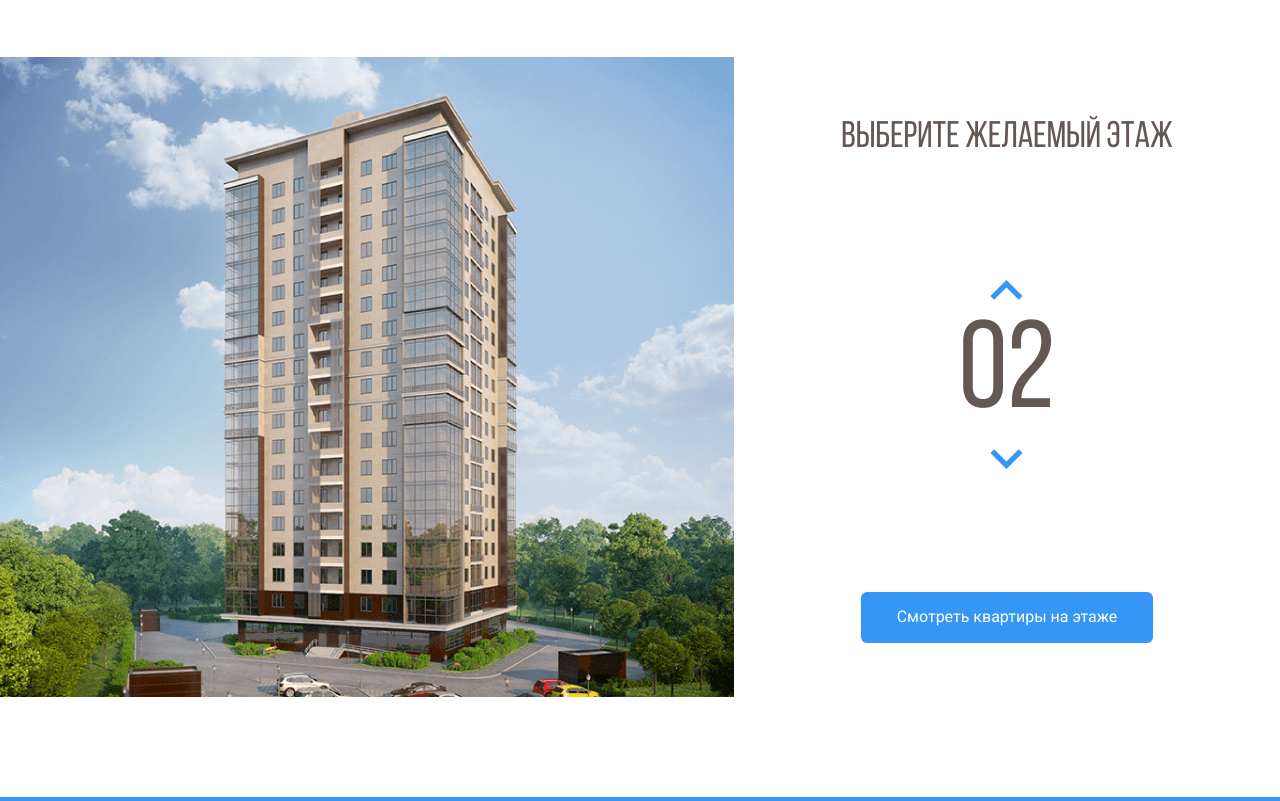
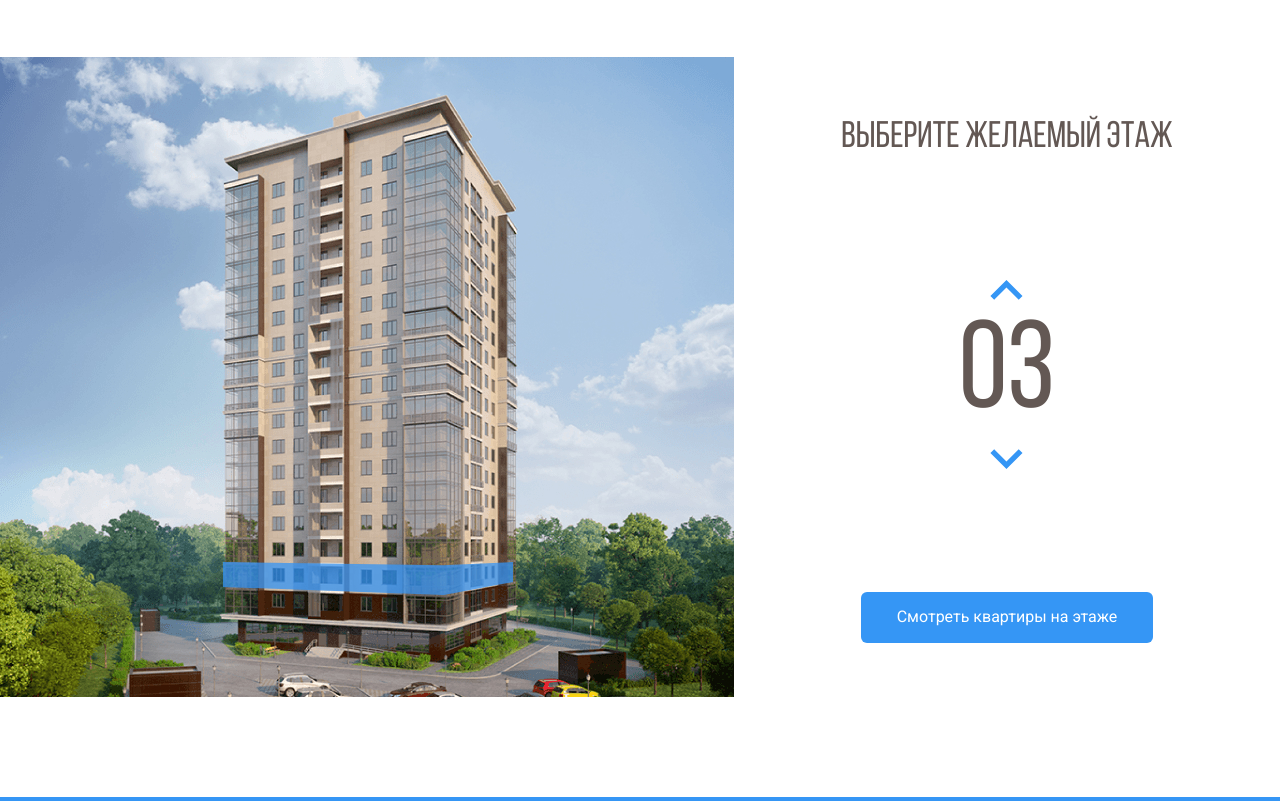
Before and after one commit to veeuuron/Melody, a plain HTML site: page Index.html in a window 1280 px wide. Both pictures are taken after a click on the button 1006 px from the left and 360 px from the top of the page. Shown: the part 69-870 px from the top of the page. Drawn offline with nearby package versions, Linux system fonts and the light colour scheme.

Commit message:
Счетчик + визуал этажей

```diff
--- a/Index.html
+++ b/Index.html
@@ -53,23 +53,23 @@
         </pattern>
         <image id="image0" width="740" height="640" xlink:href="img/home.jpg"/>
         </defs>
-        <path d="M222 531L442.8 539L512 525.3V547L443.5 566.7L222 555.7V531Z" fill="#3595F6" fill-opacity="0.75"/>
-        <path d="M223 530V505L443.3 508.3L513 505V525L443.7 538L223 530Z" fill="#3595F6" fill-opacity="0.75"/>
-        <path d="M223 504V479H444H513V502L445 509L223 504Z" fill="#3595F6" fill-opacity="0.75"/>
-        <path d="M223 480V455L444.3 451.3L512 458V480H444" fill="#3595F6" fill-opacity="0.75"/>
-        <path d="M223 454V428L444.5 424.7L513 435.7V457L444 450.3L223 454Z" fill="#3595F6" fill-opacity="0.75"/>
-        <path d="M222 427V403.3L443 391L514 414V435.3L443 423L222 427Z" fill="#3595F6" fill-opacity="0.75"/>
-        <path d="M222 405V380L444.2 363.7L514 392.3V413L443.7 391.3L222 405Z" fill="#3595F6" fill-opacity="0.75"/>
-        <path d="M222 380V355L444.5 334.7L514 371.3V392L442 363.3L222 380Z" fill="#3595F6" fill-opacity="0.75"/>
-        <path d="M222 354V330L445 305.3L514 349.3V371L444.7 333L222 354Z" fill="#3595F6" fill-opacity="0.75"/>
-        <path d="M222 329V305L444.5 276.3L514 327.3V348L443.7 305.7L222 329Z" fill="#3595F6" fill-opacity="0.75"/>
-        <path d="M221 305V281L443.3 248L514 307.3V327L444 276.3L221 305Z" fill="#3595F6" fill-opacity="0.75"/>
-        <path d="M222 280V256L443.2 221L513 285V306L444.3 247.7L222 280Z" fill="#3595F6" fill-opacity="0.75"/>
-        <path d="M222 256V231L444.3 193L513 263.3V284L444 220L222 256Z" fill="#3595F6" fill-opacity="0.75"/>
-        <path d="M222 230V205L442.8 161.3L513 240.3V263L444 189.7L222 230Z" fill="#3595F6" fill-opacity="0.75"/>
-        <path d="M223 206V181L443 133L513 218V241L442.3 161.7L223 206Z" fill="#3595F6" fill-opacity="0.75"/>
-        <path d="M222 181V156L441.8 104L513 196.3V219L443.3 132.7L222 181Z" fill="#3595F6" fill-opacity="0.75"/>
-        <path d="M222 156V130L444 73.3L513 175V196L443.7 104.3L222 156Z" fill="#3595F6" fill-opacity="0.75"/>
+        <path data-floor="02" d="M222 531L442.8 539L512 525.3V547L443.5 566.7L222 555.7V531Z" fill="#3595F6" fill-opacity="0.75"/>
+        <path data-floor="03" d="M223 530V505L443.3 508.3L513 505V525L443.7 538L223 530Z" fill="#3595F6" fill-opacity="0.75"/>
+        <path data-floor="04" d="M223 504V479H444H513V502L445 509L223 504Z" fill="#3595F6" fill-opacity="0.75"/>
+        <path data-floor="05" d="M223 480V455L444.3 451.3L512 458V480H444" fill="#3595F6" fill-opacity="0.75"/>
+        <path data-floor="06" d="M223 454V428L444.5 424.7L513 435.7V457L444 450.3L223 454Z" fill="#3595F6" fill-opacity="0.75"/>
+        <path data-floor="07" d="M222 427V403.3L443 391L514 414V435.3L443 423L222 427Z" fill="#3595F6" fill-opacity="0.75"/>
+        <path data-floor="08" d="M222 405V380L444.2 363.7L514 392.3V413L443.7 391.3L222 405Z" fill="#3595F6" fill-opacity="0.75"/>
+        <path data-floor="09" d="M222 380V355L444.5 334.7L514 371.3V392L442 363.3L222 380Z" fill="#3595F6" fill-opacity="0.75"/>
+        <path data-floor="10" d="M222 354V330L445 305.3L514 349.3V371L444.7 333L222 354Z" fill="#3595F6" fill-opacity="0.75"/>
+        <path data-floor="11" d="M222 329V305L444.5 276.3L514 327.3V348L443.7 305.7L222 329Z" fill="#3595F6" fill-opacity="0.75"/>
+        <path data-floor="12" d="M221 305V281L443.3 248L514 307.3V327L444 276.3L221 305Z" fill="#3595F6" fill-opacity="0.75"/>
+        <path data-floor="13" d="M222 280V256L443.2 221L513 285V306L444.3 247.7L222 280Z" fill="#3595F6" fill-opacity="0.75"/>
+        <path data-floor="14" d="M222 256V231L444.3 193L513 263.3V284L444 220L222 256Z" fill="#3595F6" fill-opacity="0.75"/>
+        <path data-floor="15" d="M222 230V205L442.8 161.3L513 240.3V263L444 189.7L222 230Z" fill="#3595F6" fill-opacity="0.75"/>
+        <path data-floor="16" d="M223 206V181L443 133L513 218V241L442.3 161.7L223 206Z" fill="#3595F6" fill-opacity="0.75"/>
+        <path data-floor="17" d="M222 181V156L441.8 104L513 196.3V219L443.3 132.7L222 181Z" fill="#3595F6" fill-opacity="0.75"/>
+        <path data-floor="18" d="M222 156V130L444 73.3L513 175V196L443.7 104.3L222 156Z" fill="#3595F6" fill-opacity="0.75"/>
         <defs>
         <pattern id="pattern0" patternContentUnits="objectBoundingBox" width="1" height="1">
         <use xlink:href="#image0" transform="translate(-0.00408719) scale(0.0013624 0.0015625)"/>
@@ -97,5 +97,7 @@
     <!-- /.main-info -->
   </main>
   <footer class="footer"></footer>
+  <script src="https://code.jquery.com/jquery-3.6.0.min.js" integrity="sha256-/xUj+3OJU5yExlq6GSYGSHk7tPXikynS7ogEvDej/m4=" crossorigin="anonymous"></script>
+  <script src="main.js"></script>
 </body>
 </html>
--- a/css/style.css
+++ b/css/style.css
@@ -88,6 +88,9 @@ justify-content: space-around;
 .home-image path:hover{
   opacity: 1;
 }
+path.current-floor{
+  opacity: 1;
+}
 .counter-group{
   display: flex;
   flex-direction: column;
--- /dev/null
+++ b/main.js
@@ -0,0 +1,34 @@
+$(document).ready(function () {
+  var currentFloor = 2; // Переменная с текущим этажом
+  var floorPath = $(".home-image path"); // этаж в SVG
+  var counterUp = $(".counter-up");   // кнопка этаж +
+  var counterDown = $(".counter-down"); // кнопка этаж-
+
+        // При наведении мышки на этаж
+  floorPath.on("mouseover", function () {
+    floorPath.removeClass("current-floor");
+    currentFloor = $(this).attr("data-floor"); // значение этажа
+    $(".counter").text(currentFloor);
+  });
+
+    // Кнопка этаж +
+  counterUp.on("click", function () {
+    if(currentFloor < 18) {
+      currentFloor++;
+      usCurrentFloor = currentFloor.toLocaleString("en-US", { minimumIntegerDigits: 2, useGrouping: false}); // 02...09 вместо 2...9
+      $(".counter").text(usCurrentFloor);
+      floorPath.removeClass("current-floor");
+      $(`[data-floor=${usCurrentFloor}]`).toggleClass("current-floor"); // подсвечивание этажа
+    }
+  });
+    // Кнопка этаж -
+  counterDown.on("click", function () {
+    if(currentFloor > 2){
+      currentFloor--;
+      usCurrentFloor = currentFloor.toLocaleString("en-US", { minimumIntegerDigits: 2, useGrouping: false}); // 02...09 вместо 2...9
+      $(".counter").text(usCurrentFloor);
+      floorPath.removeClass("current-floor");
+      $(`[data-floor=${usCurrentFloor}]`).toggleClass("current-floor"); // подсвечивание этажа
+    }
+  });
+});
```
